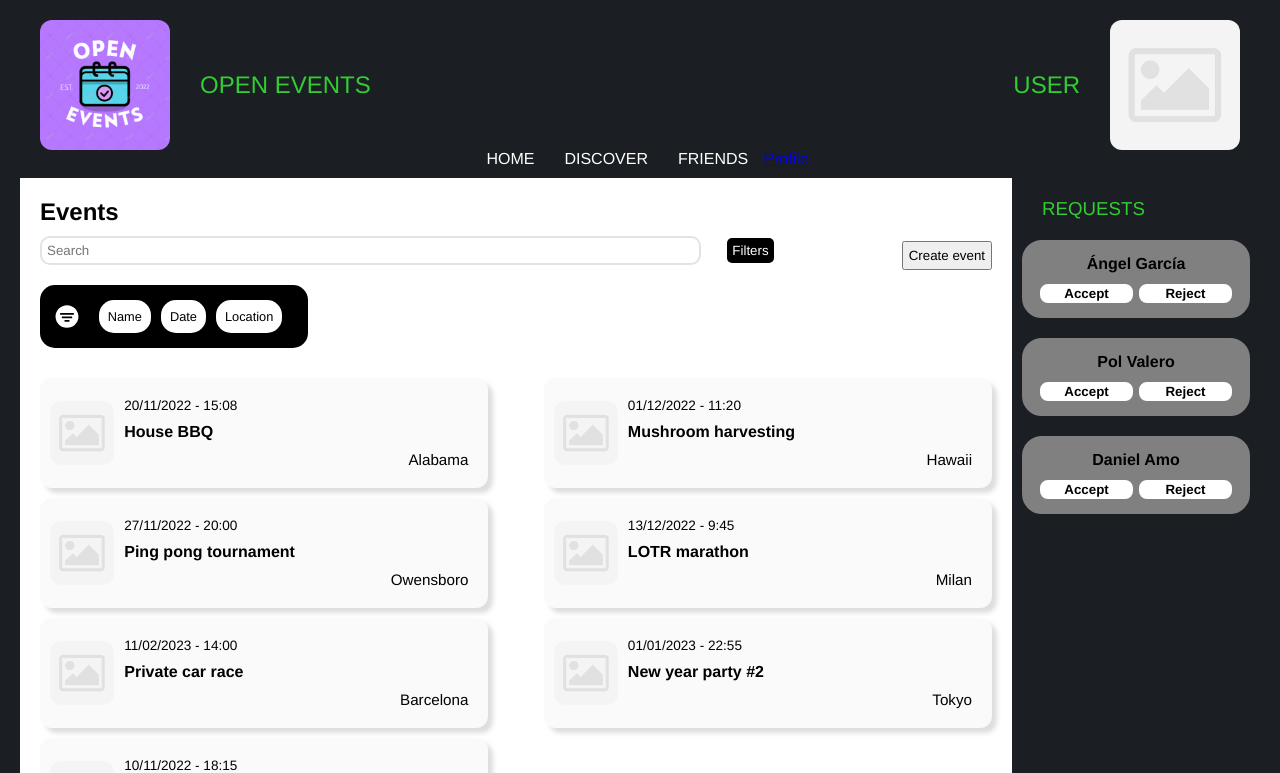
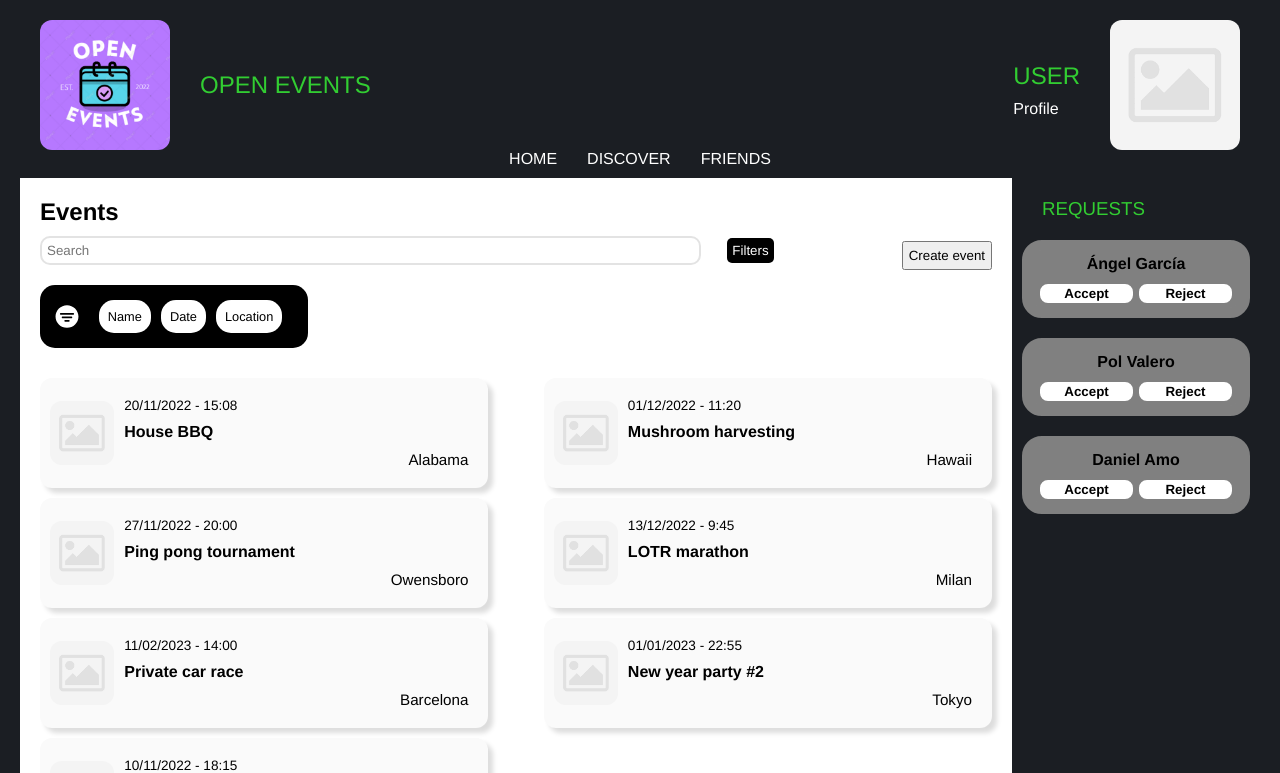
Before and after one commit to pol-valero/vue-open-events-web, a Vue app: page / in a window 1280 px wide. Shown: the top 773 px of the page. Built offline with nearby package versions, Linux system fonts and the light colour scheme.

Commit message:
added profile btn well sided

```diff
--- a/src/App.vue
+++ b/src/App.vue
@@ -15,7 +15,10 @@ import { RouterLink, RouterView } from "vue-router";
         </div>
 
         <div id="user-photo">
-          <h2 class="title">USER</h2>
+          <div id="user-and-profile">
+            <h2 class="title">USER</h2>
+            <a id="profile-btn" class="std-padding" href="/profile">Profile</a>
+          </div>
           <img
             src="src\assets\default_img.png"
             alt="user photo"
@@ -33,11 +36,6 @@ import { RouterLink, RouterView } from "vue-router";
           <label for="check-box" id="hide-menu">&#215</label>
         </nav>
         <label for="check-box" id="show-menu">&#8801</label>
-
-        <!-- Testing purposes -->
-        <nav>
-          <RouterLink to="/profile">Profile</RouterLink>
-        </nav>
       </div>
     </header>
 
--- a/src/assets/main.css
+++ b/src/assets/main.css
@@ -38,10 +38,10 @@ header {
     flex-wrap: wrap;
     align-items: center;
 }
-/*Hardcoding main*/
+
 main {
-    order: initial; /*Important!*/
-    width: 100%;    /*Important!*/
+    order: initial;
+    width: 100%;
     height: 100%;
 }
 
@@ -62,6 +62,12 @@ main {
     padding-left: 30px;
     padding-bottom: 10px;
     padding-top: 10px;
+}
+
+#profile-btn {
+    color:#fff;
+    text-decoration: none;
+    transition: 0.4s;
 }
 
 .std-padding{
@@ -109,7 +115,7 @@ aside{
 
 }
 
-#barra-nav a:hover, #show-menu:hover, #hide-menu:hover{
+#barra-nav a:hover, #show-menu:hover, #hide-menu:hover, #profile-btn:hover{
     color: #32CD32;
 }
 
```
